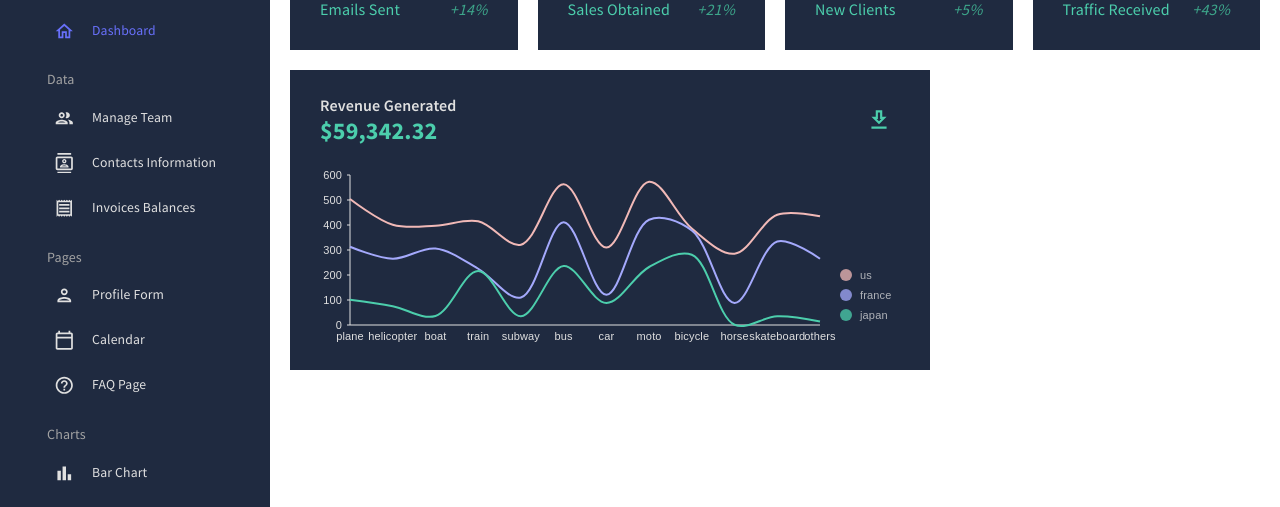
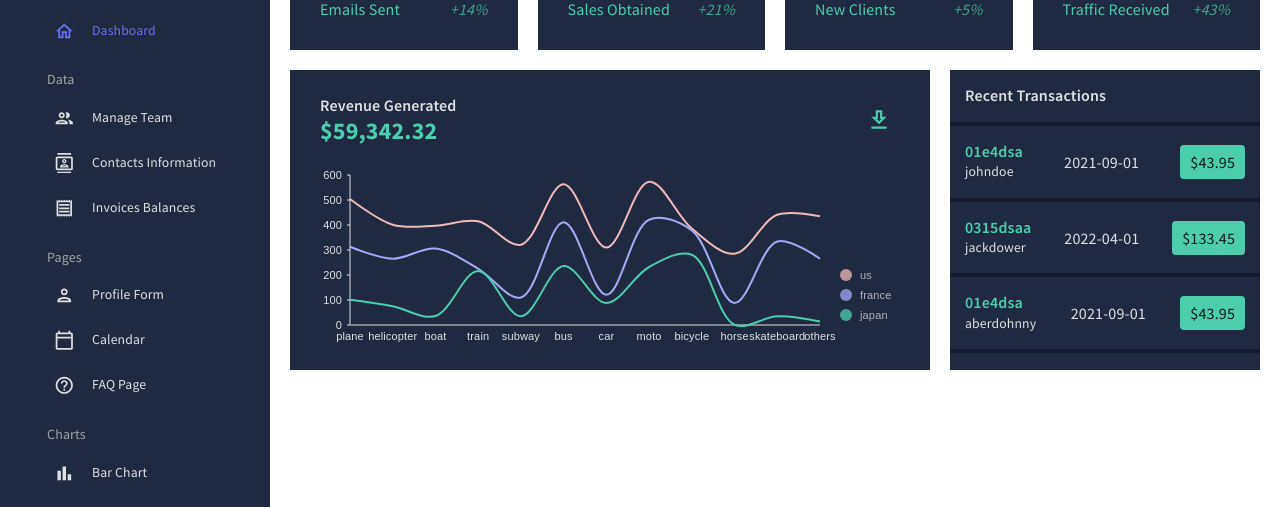
Before and after one commit to AnwarHossainSR/admin-dashboard-pro, a React (Vite) app: page / in a window 1280 px wide. Shown: the part 273-780 px from the top of the page. Built offline with nearby package versions, Linux system fonts and the light colour scheme.

Commit message:
create transaction card

```diff
--- a/src/pages/dashboard/index.jsx
+++ b/src/pages/dashboard/index.jsx
@@ -8,6 +8,7 @@
 import Header from '../../components/Header';
 import StatBox from '../../components/StatBox';
 import { tokens } from '../../context/theme';
+import { mockTransactions } from '../../data/mockData';
 
 const Dashboard = () => {
   const theme = useTheme();
@@ -157,6 +158,56 @@
             <LineChart isDashboard />
           </Box>
         </Box>
+        <Box
+          gridColumn="span 4"
+          gridRow="span 2"
+          backgroundColor={colors.primary[400]}
+          overflow="auto"
+        >
+          <Box
+            display="flex"
+            justifyContent="space-between"
+            alignItems="center"
+            borderBottom={`4px solid ${colors.primary[500]}`}
+            colors={colors.grey[100]}
+            p="15px"
+          >
+            <Typography color={colors.grey[100]} variant="h5" fontWeight="600">
+              Recent Transactions
+            </Typography>
+          </Box>
+          {mockTransactions.map((transaction, i) => (
+            <Box
+              key={`${transaction.txId}-${i}`}
+              display="flex"
+              justifyContent="space-between"
+              alignItems="center"
+              borderBottom={`4px solid ${colors.primary[500]}`}
+              p="15px"
+            >
+              <Box>
+                <Typography
+                  color={colors.greenAccent[500]}
+                  variant="h5"
+                  fontWeight="600"
+                >
+                  {transaction.txId}
+                </Typography>
+                <Typography color={colors.grey[100]}>
+                  {transaction.user}
+                </Typography>
+              </Box>
+              <Box color={colors.grey[100]}>{transaction.date}</Box>
+              <Box
+                backgroundColor={colors.greenAccent[500]}
+                p="5px 10px"
+                borderRadius="4px"
+              >
+                ${transaction.cost}
+              </Box>
+            </Box>
+          ))}
+        </Box>
       </Box>
     </Box>
   );
```
